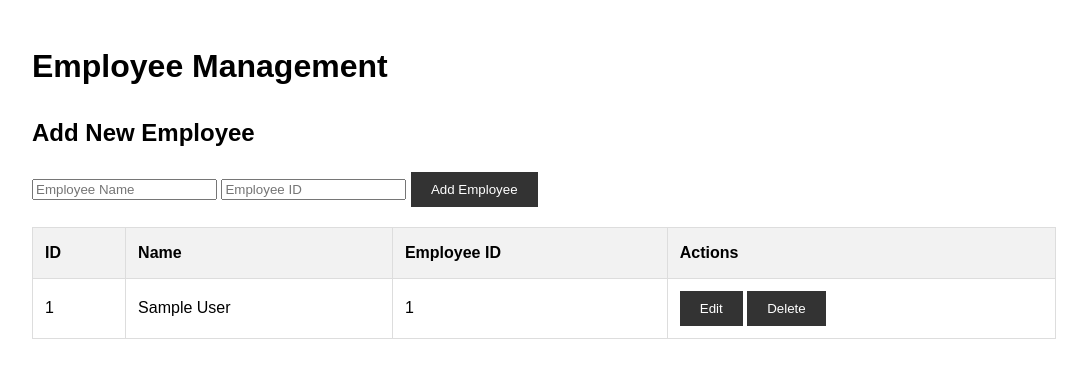
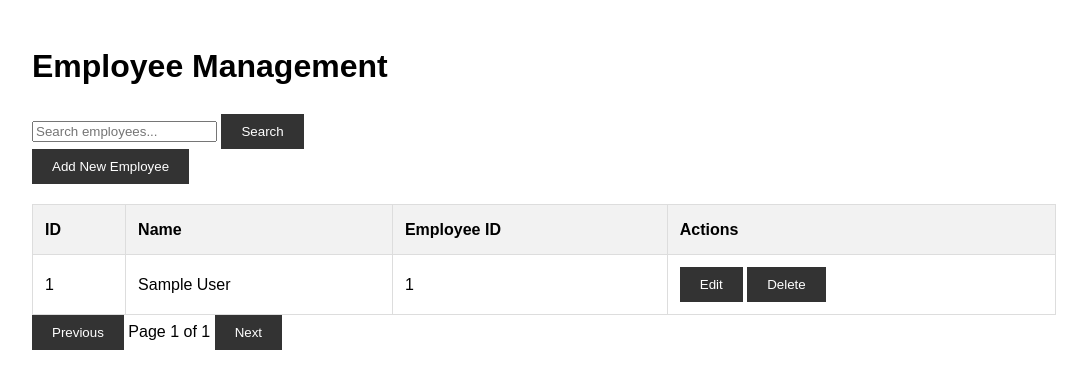
Before and after one commit to SolBaby/labor-tracker-scanner, a Flask app: page /employee_management in a window 1280 px wide. Shown: the part 141-530 px from the top of the page, without its empty margins (96-1183 px from the left). Run offline with Flask 3, Linux system fonts and the light colour scheme; tables that the repository leaves empty hold one stand-in row (values such as "Sample post").

Commit message:
Agent query: Are the pagination controls (Previous and Next buttons, current page, and total pages) visible at the bottom of the employee table? If so, are they functional when clicked?

```diff
--- a/app.py
+++ b/app.py
@@ -1,23 +1,29 @@
 import os
 from flask import Flask
 from flask_sqlalchemy import SQLAlchemy
-from sqlalchemy.orm import DeclarativeBase
+from flask_migrate import Migrate
 
-class Base(DeclarativeBase):
-    pass
+db = SQLAlchemy()
+migrate = Migrate()
 
-db = SQLAlchemy(model_class=Base)
+def create_app():
+    app = Flask(__name__)
+    app.config["SQLALCHEMY_DATABASE_URI"] = os.environ.get("DATABASE_URL")
+    app.config["SQLALCHEMY_ENGINE_OPTIONS"] = {
+        "pool_recycle": 300,
+        "pool_pre_ping": True,
+    }
+    app.config['SECRET_KEY'] = os.urandom(24)
 
-app = Flask(__name__)
-app.config["SQLALCHEMY_DATABASE_URI"] = os.environ.get("DATABASE_URL")
-app.config["SQLALCHEMY_ENGINE_OPTIONS"] = {
-    "pool_recycle": 300,
-    "pool_pre_ping": True,
-}
-app.config['SECRET_KEY'] = os.urandom(24)
-db.init_app(app)
+    db.init_app(app)
+    migrate.init_app(app, db)
 
-from routes import *
+    with app.app_context():
+        import routes
+        routes.init_routes(app)
 
-with app.app_context():
-    db.create_all()
+    return app
+
+if __name__ == "__main__":
+    app = create_app()
+    app.run(host="0.0.0.0", port=5000, debug=True)
--- a/main.py
+++ b/main.py
@@ -1,4 +1,6 @@
-from app import app
+from app import create_app
+
+app = create_app()
 
 if __name__ == "__main__":
     app.run(host="0.0.0.0", port=5000, debug=True)
--- a/models.py
+++ b/models.py
@@ -11,6 +11,7 @@ class Task(db.Model):
     id = db.Column(db.Integer, primary_key=True)
     name = db.Column(db.String(100), nullable=False)
     task_id = db.Column(db.String(20), unique=True, nullable=False)
+    barcode = db.Column(db.String(50), unique=True, nullable=False)
     time_logs = db.relationship('TimeLog', backref='task', lazy=True)
 
 class TimeLog(db.Model):
--- a/pyproject.toml
+++ b/pyproject.toml
@@ -11,6 +11,7 @@ flask = "^3.0.3"
 flask-sqlalchemy = "^3.1.1"
 psycopg2-binary = "^2.9.9"
 email-validator = "^2.2.0"
+flask-migrate = "^4.0.7"
 
 
 [build-system]
--- a/routes.py
+++ b/routes.py
@@ -1,105 +1,135 @@
 from flask import render_template, request, jsonify
-from app import app, db
 from models import Employee, Task, TimeLog
 from datetime import datetime
 from sqlalchemy import func
+from app import db
 
-@app.route('/')
-def index():
-    return render_template('index.html')
+def init_routes(app):
+    @app.route('/')
+    def index():
+        return render_template('index.html')
 
-@app.route('/employee_management')
-def employee_management():
-    employees = Employee.query.all()
-    return render_template('employee_management.html', employees=employees)
+    @app.route('/employee_management')
+    def employee_management():
+        page = request.args.get('page', 1, type=int)
+        per_page = 10
+        employees = Employee.query.paginate(page=page, per_page=per_page, error_out=False)
+        return render_template('employee_management.html', employees=employees.items, page=page, total_pages=employees.pages)
 
-@app.route('/task_management')
-def task_management():
-    tasks = Task.query.all()
-    return render_template('task_management.html', tasks=tasks)
+    @app.route('/api/employees/search')
+    def search_employees():
+        search_term = request.args.get('term', '')
+        page = request.args.get('page', 1, type=int)
+        per_page = 10
+        employees = Employee.query.filter(
+            (Employee.name.ilike(f'%{search_term}%')) |
+            (Employee.employee_id.ilike(f'%{search_term}%'))
+        ).paginate(page=page, per_page=per_page, error_out=False)
 
-@app.route('/api/employee/add', methods=['POST'])
-def add_employee():
-    data = request.json
-    new_employee = Employee(name=data['name'], employee_id=data['employee_id'])
-    db.session.add(new_employee)
-    try:
-        db.session.commit()
-        return jsonify({'status': 'success', 'message': 'Employee added successfully'})
-    except Exception as e:
-        db.session.rollback()
-        return jsonify({'status': 'error', 'message': str(e)})
+        return jsonify({
+            'employees': [{'id': e.id, 'name': e.name, 'employee_id': e.employee_id} for e in employees.items],
+            'total_pages': employees.pages,
+            'current_page': page
+        })
 
-@app.route('/api/employee/update/<int:id>', methods=['PUT'])
-def update_employee(id):
-    data = request.json
-    employee = Employee.query.get(id)
-    if employee:
-        employee.name = data['name']
+    @app.route('/task_management')
+    def task_management():
+        tasks = Task.query.all()
+        return render_template('task_management.html', tasks=tasks)
+
+    @app.route('/api/employee/add', methods=['POST'])
+    def add_employee():
+        data = request.json
+        new_employee = Employee(name=data['name'], employee_id=data['employee_id'])
+        db.session.add(new_employee)
         try:
             db.session.commit()
-            return jsonify({'status': 'success', 'message': 'Employee updated successfully'})
+            return jsonify({'status': 'success', 'message': 'Employee added successfully'})
         except Exception as e:
             db.session.rollback()
             return jsonify({'status': 'error', 'message': str(e)})
-    return jsonify({'status': 'error', 'message': 'Employee not found'})
 
-@app.route('/api/employee/delete/<int:id>', methods=['DELETE'])
-def delete_employee(id):
-    employee = Employee.query.get(id)
-    if employee:
-        db.session.delete(employee)
+    @app.route('/api/employee/update/<int:id>', methods=['PUT'])
+    def update_employee(id):
+        data = request.json
+        employee = Employee.query.get(id)
+        if employee:
+            employee.name = data['name']
+            employee.employee_id = data['employee_id']
+            try:
+                db.session.commit()
+                return jsonify({'status': 'success', 'message': 'Employee updated successfully'})
+            except Exception as e:
+                db.session.rollback()
+                return jsonify({'status': 'error', 'message': str(e)})
+        return jsonify({'status': 'error', 'message': 'Employee not found'})
+
+    @app.route('/api/employee/delete/<int:id>', methods=['DELETE'])
+    def delete_employee(id):
+        employee = Employee.query.get(id)
+        if employee:
+            db.session.delete(employee)
+            try:
+                db.session.commit()
+                return jsonify({'status': 'success', 'message': 'Employee deleted successfully'})
+            except Exception as e:
+                db.session.rollback()
+                return jsonify({'status': 'error', 'message': str(e)})
+        return jsonify({'status': 'error', 'message': 'Employee not found'})
+
+    @app.route('/api/employee/check_in', methods=['POST'])
+    def employee_check_in():
+        data = request.json
+        employee = Employee.query.filter_by(employee_id=data['employee_id']).first()
+        task = Task.query.filter_by(task_id=data['task_id']).first()
+
+        if employee and task:
+            time_log = TimeLog(employee_id=employee.id, task_id=task.id)
+            db.session.add(time_log)
+            db.session.commit()
+            return jsonify({'status': 'success', 'message': 'Check-in successful'})
+        else:
+            return jsonify({'status': 'error', 'message': 'Invalid employee or task ID'})
+
+    @app.route('/api/employee/check_out', methods=['POST'])
+    def employee_check_out():
+        data = request.json
+        employee = Employee.query.filter_by(employee_id=data['employee_id']).first()
+
+        if employee:
+            time_log = TimeLog.query.filter_by(employee_id=employee.id, end_time=None).order_by(TimeLog.start_time.desc()).first()
+            if time_log:
+                time_log.end_time = datetime.utcnow()
+                time_log.duration = time_log.end_time - time_log.start_time
+                db.session.commit()
+                return jsonify({'status': 'success', 'message': 'Check-out successful'})
+            else:
+                return jsonify({'status': 'error', 'message': 'No active check-in found'})
+        else:
+            return jsonify({'status': 'error', 'message': 'Invalid employee ID'})
+
+    @app.route('/api/task/add', methods=['POST'])
+    def add_task():
+        data = request.json
+        new_task = Task(name=data['name'], task_id=data['task_id'], barcode=data['barcode'])
+        db.session.add(new_task)
         try:
             db.session.commit()
-            return jsonify({'status': 'success', 'message': 'Employee deleted successfully'})
+            return jsonify({'status': 'success', 'message': 'Task added successfully'})
         except Exception as e:
             db.session.rollback()
             return jsonify({'status': 'error', 'message': str(e)})
-    return jsonify({'status': 'error', 'message': 'Employee not found'})
 
-@app.route('/api/employee/check_in', methods=['POST'])
-def employee_check_in():
-    data = request.json
-    employee = Employee.query.filter_by(employee_id=data['employee_id']).first()
-    task = Task.query.filter_by(task_id=data['task_id']).first()
+    @app.route('/reports')
+    def reports():
+        employee_hours = db.session.query(
+            Employee.name,
+            func.sum(TimeLog.duration)
+        ).join(TimeLog).group_by(Employee.id).all()
 
-    if employee and task:
-        time_log = TimeLog(employee_id=employee.id, task_id=task.id)
-        db.session.add(time_log)
-        db.session.commit()
-        return jsonify({'status': 'success', 'message': 'Check-in successful'})
-    else:
-        return jsonify({'status': 'error', 'message': 'Invalid employee or task ID'})
+        task_hours = db.session.query(
+            Task.name,
+            func.sum(TimeLog.duration)
+        ).join(TimeLog).group_by(Task.id).all()
 
-@app.route('/api/employee/check_out', methods=['POST'])
-def employee_check_out():
-    data = request.json
-    employee = Employee.query.filter_by(employee_id=data['employee_id']).first()
-
-    if employee:
-        time_log = TimeLog.query.filter_by(employee_id=employee.id, end_time=None).order_by(TimeLog.start_time.desc()).first()
-        if time_log:
-            time_log.end_time = datetime.utcnow()
-            time_log.duration = time_log.end_time - time_log.start_time
-            db.session.commit()
-            return jsonify({'status': 'success', 'message': 'Check-out successful'})
-        else:
-            return jsonify({'status': 'error', 'message': 'No active check-in found'})
-    else:
-        return jsonify({'status': 'error', 'message': 'Invalid employee ID'})
-
-@app.route('/reports')
-def reports():
-    # Example: Get total hours worked by each employee
-    employee_hours = db.session.query(
-        Employee.name,
-        func.sum(TimeLog.duration)
-    ).join(TimeLog).group_by(Employee.id).all()
-
-    # Example: Get total time spent on each task
-    task_hours = db.session.query(
-        Task.name,
-        func.sum(TimeLog.duration)
-    ).join(TimeLog).group_by(Task.id).all()
-
-    return render_template('reports.html', employee_hours=employee_hours, task_hours=task_hours)
+        return render_template('reports.html', employee_hours=employee_hours, task_hours=task_hours)
--- a/static/js/employee_management.js
+++ b/static/js/employee_management.js
@@ -1,12 +1,45 @@
 document.addEventListener('DOMContentLoaded', function() {
-    const addEmployeeForm = document.getElementById('add-employee-form');
-    const employeeTable = document.querySelector('table tbody');
+    const employeeTable = document.getElementById('employee-table');
+    const searchInput = document.getElementById('employee-search');
+    const searchBtn = document.getElementById('search-btn');
+    const addEmployeeBtn = document.getElementById('add-employee-btn');
+    const employeeModal = document.getElementById('employee-modal');
+    const employeeForm = document.getElementById('employee-form');
+    const closeBtn = employeeModal.querySelector('.close');
+    const prevPageBtn = document.getElementById('prev-page');
+    const nextPageBtn = document.getElementById('next-page');
+    const currentPageSpan = document.getElementById('current-page');
+    const totalPagesSpan = document.getElementById('total-pages');
 
-    addEmployeeForm.addEventListener('submit', function(e) {
+    let currentPage = 1;
+    const itemsPerPage = 10;
+
+    function showModal(title, id = '', name = '', employeeId = '') {
+        document.getElementById('modal-title').textContent = title;
+        document.getElementById('employee-id').value = id;
+        document.getElementById('employee-name').value = name;
+        document.getElementById('employee-id-input').value = employeeId;
+        employeeModal.style.display = 'block';
+    }
+
+    function closeModal() {
+        employeeModal.style.display = 'none';
+    }
+
+    addEmployeeBtn.addEventListener('click', () => showModal('Add New Employee'));
+    closeBtn.addEventListener('click', closeModal);
+
+    employeeForm.addEventListener('submit', function(e) {
         e.preventDefault();
-        const name = document.getElementById('new-employee-name').value;
-        const employeeId = document.getElementById('new-employee-id').value;
+        const id = document.getElementById('employee-id').value;
+        const name = document.getElementById('employee-name').value;
+        const employeeId = document.getElementById('employee-id-input').value;
+
+        if (id) {
+            updateEmployee(id, name, employeeId);
+        } else {
             addEmployee(name, employeeId);
+        }
     });
 
     employeeTable.addEventListener('click', function(e) {
@@ -15,60 +48,99 @@ document.addEventListener('DOMContentLoaded', function() {
         const id = target.dataset.id;
 
         if (target.classList.contains('edit-btn')) {
-            toggleEditMode(row, true);
-        } else if (target.classList.contains('save-btn')) {
-            const newName = row.querySelector('.edit-employee-name').value;
-            updateEmployee(id, newName);
+            const name = row.querySelector('.employee-name').textContent;
+            const employeeId = row.querySelector('td:nth-child(3)').textContent;
+            showModal('Edit Employee', id, name, employeeId);
         } else if (target.classList.contains('delete-btn')) {
+            if (confirm('Are you sure you want to delete this employee?')) {
                 deleteEmployee(id);
             }
+        }
     });
+
+    searchBtn.addEventListener('click', searchEmployees);
+    searchInput.addEventListener('keypress', function(e) {
+        if (e.key === 'Enter') {
+            searchEmployees();
+        }
     });
+
+    prevPageBtn.addEventListener('click', () => changePage(-1));
+    nextPageBtn.addEventListener('click', () => changePage(1));
+
+    function searchEmployees() {
+        const searchTerm = searchInput.value.toLowerCase();
+        const rows = employeeTable.querySelectorAll('tbody tr');
+        let visibleRows = 0;
+
+        rows.forEach(row => {
+            const name = row.querySelector('.employee-name').textContent.toLowerCase();
+            const employeeId = row.querySelector('td:nth-child(3)').textContent.toLowerCase();
+            const isVisible = name.includes(searchTerm) || employeeId.includes(searchTerm);
+            row.style.display = isVisible ? '' : 'none';
+            if (isVisible) visibleRows++;
+        });
+
+        updatePagination(visibleRows);
+    }
+
+    function updatePagination(totalItems) {
+        const totalPages = Math.ceil(totalItems / itemsPerPage);
+        currentPageSpan.textContent = currentPage;
+        totalPagesSpan.textContent = totalPages;
+        prevPageBtn.disabled = currentPage === 1;
+        nextPageBtn.disabled = currentPage === totalPages;
+
+        const rows = employeeTable.querySelectorAll('tbody tr');
+        rows.forEach((row, index) => {
+            const shouldShow = index >= (currentPage - 1) * itemsPerPage && index < currentPage * itemsPerPage;
+            row.style.display = shouldShow && row.style.display !== 'none' ? '' : 'none';
+        });
+    }
+
+    function changePage(direction) {
+        currentPage += direction;
+        const visibleRows = Array.from(employeeTable.querySelectorAll('tbody tr')).filter(row => row.style.display !== 'none').length;
+        updatePagination(visibleRows);
+    }
 
     function addEmployee(name, employeeId) {
         fetch('/api/employee/add', {
             method: 'POST',
-        headers: {
-            'Content-Type': 'application/json',
-        },
-        body: JSON.stringify({ name: name, employee_id: employeeId }),
+            headers: { 'Content-Type': 'application/json' },
+            body: JSON.stringify({ name, employee_id: employeeId }),
         })
         .then(response => response.json())
         .then(data => {
             if (data.status === 'success') {
+                closeModal();
                 location.reload();
             } else {
                 alert(data.message);
             }
         })
-    .catch((error) => {
-        console.error('Error:', error);
-    });
+        .catch(error => console.error('Error:', error));
     }
 
-function updateEmployee(id, newName) {
+    function updateEmployee(id, name, employeeId) {
         fetch(`/api/employee/update/${id}`, {
             method: 'PUT',
-        headers: {
-            'Content-Type': 'application/json',
-        },
-        body: JSON.stringify({ name: newName }),
+            headers: { 'Content-Type': 'application/json' },
+            body: JSON.stringify({ name, employee_id: employeeId }),
         })
         .then(response => response.json())
         .then(data => {
             if (data.status === 'success') {
+                closeModal();
                 location.reload();
             } else {
                 alert(data.message);
             }
         })
-    .catch((error) => {
-        console.error('Error:', error);
-    });
+        .catch(error => console.error('Error:', error));
     }
 
     function deleteEmployee(id) {
-    if (confirm('Are you sure you want to delete this employee?')) {
         fetch(`/api/employee/delete/${id}`, {
             method: 'DELETE',
         })
@@ -80,20 +152,9 @@ function deleteEmployee(id) {
                 alert(data.message);
             }
         })
-        .catch((error) => {
-            console.error('Error:', error);
-        });
-    }
+        .catch(error => console.error('Error:', error));
     }
 
-function toggleEditMode(row, editable) {
-    const nameSpan = row.querySelector('.employee-name');
-    const nameInput = row.querySelector('.edit-employee-name');
-    const editBtn = row.querySelector('.edit-btn');
-    const saveBtn = row.querySelector('.save-btn');
-
-    nameSpan.style.display = editable ? 'none' : 'inline';
-    nameInput.style.display = editable ? 'inline' : 'none';
-    editBtn.style.display = editable ? 'none' : 'inline';
-    saveBtn.style.display = editable ? 'inline' : 'none';
-}
+    // Initialize pagination
+    updatePagination(employeeTable.querySelectorAll('tbody tr').length);
+});
--- a/templates/employee_management.html
+++ b/templates/employee_management.html
@@ -3,14 +3,14 @@
 {% block content %}
 <h1>Employee Management</h1>
 
-<form id="add-employee-form">
-    <h2>Add New Employee</h2>
-    <input type="text" id="new-employee-name" placeholder="Employee Name" required>
-    <input type="text" id="new-employee-id" placeholder="Employee ID" required>
-    <button type="submit" class="btn">Add Employee</button>
-</form>
+<div class="search-container">
+    <input type="text" id="employee-search" placeholder="Search employees...">
+    <button class="btn" id="search-btn">Search</button>
+</div>
 
-<table>
+<button class="btn" id="add-employee-btn">Add New Employee</button>
+
+<table id="employee-table">
     <thead>
         <tr>
             <th>ID</th>
@@ -23,14 +23,10 @@
         {% for employee in employees %}
         <tr>
             <td>{{ employee.id }}</td>
-            <td>
-                <span class="employee-name">{{ employee.name }}</span>
-                <input type="text" class="edit-employee-name" value="{{ employee.name }}" style="display: none;">
-            </td>
+            <td class="employee-name">{{ employee.name }}</td>
             <td>{{ employee.employee_id }}</td>
             <td>
                 <button class="btn edit-btn" data-id="{{ employee.id }}">Edit</button>
-                <button class="btn save-btn" data-id="{{ employee.id }}" style="display: none;">Save</button>
                 <button class="btn delete-btn" data-id="{{ employee.id }}">Delete</button>
             </td>
         </tr>
@@ -38,5 +34,26 @@
     </tbody>
 </table>
 
+<div id="pagination">
+    <button id="prev-page" class="btn">Previous</button>
+    <span id="page-info">Page <span id="current-page">1</span> of <span id="total-pages">1</span></span>
+    <button id="next-page" class="btn">Next</button>
+</div>
+
+<div id="employee-modal" class="modal">
+    <div class="modal-content">
+        <span class="close">&times;</span>
+        <h2 id="modal-title">Add New Employee</h2>
+        <form id="employee-form">
+            <input type="hidden" id="employee-id">
+            <label for="employee-name">Name:</label>
+            <input type="text" id="employee-name" required>
+            <label for="employee-id-input">Employee ID:</label>
+            <input type="text" id="employee-id-input" required>
+            <button type="submit" class="btn">Save</button>
+        </form>
+    </div>
+</div>
+
 <script src="{{ url_for('static', filename='js/employee_management.js') }}"></script>
 {% endblock %}
```
Also changed, not shown: static/js/task_management.js (added, +46 -0 lines), templates/base.html (+33 -0 lines), templates/task_management.html (+17 -0 lines), 1 other file. Lines whose indentation alone changed are shown as unchanged.
